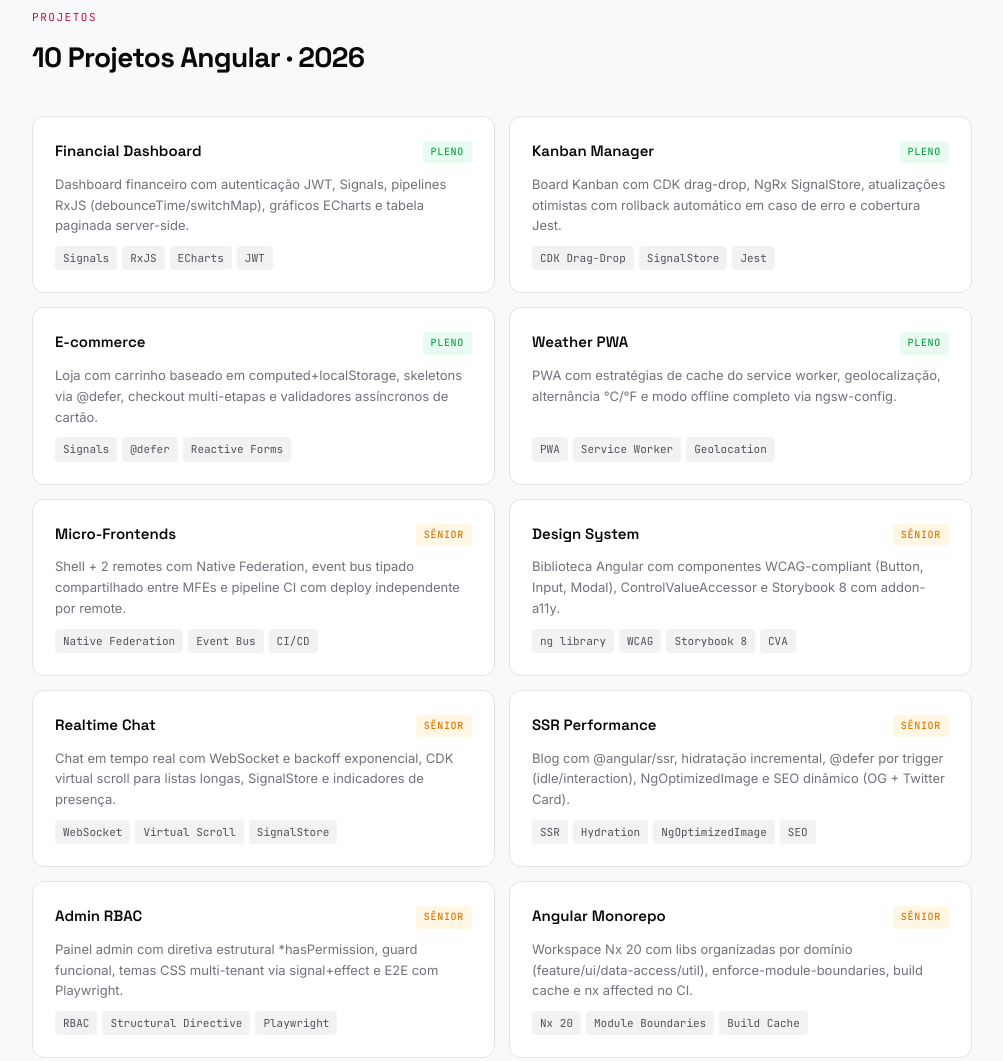
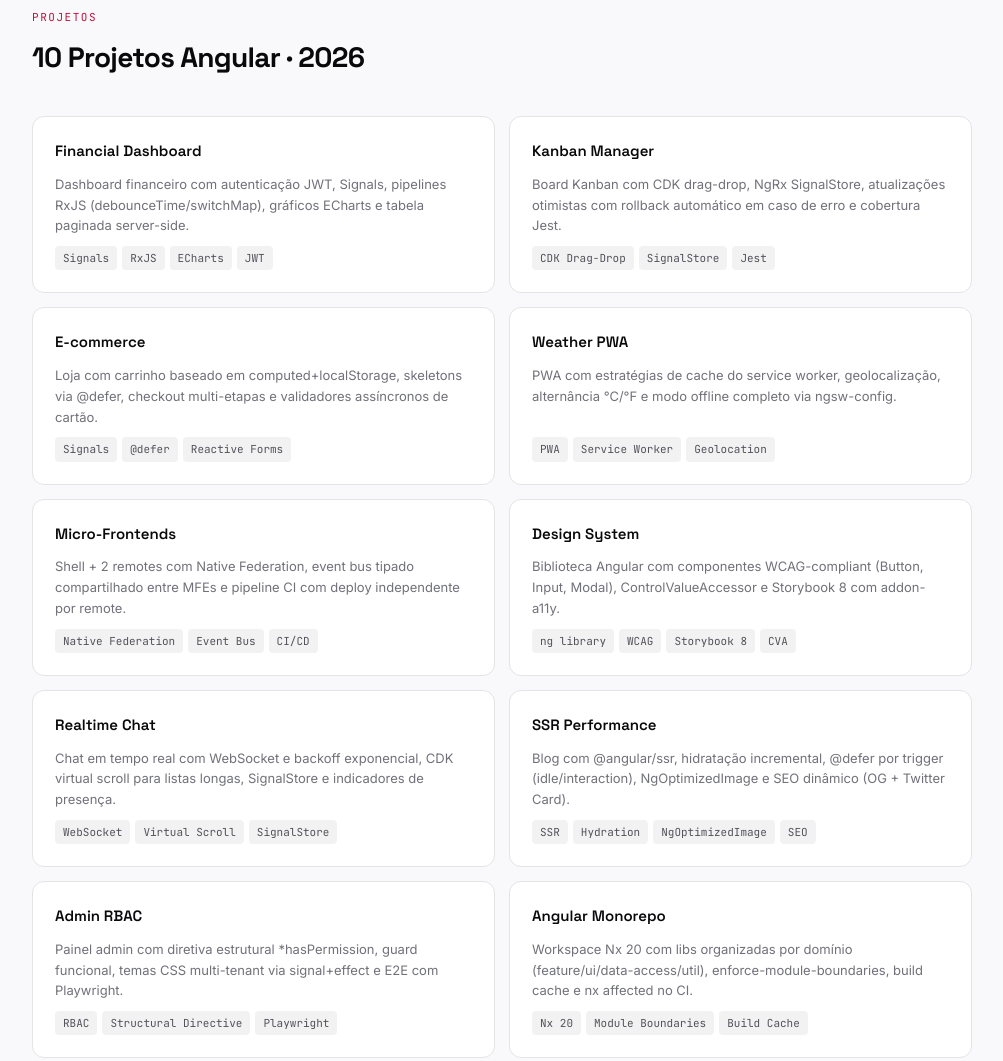
Before and after one commit to tatiane-lab/tatiane-lab.github.io, a plain HTML site: page index.html in a window 1280 px wide. Shown: the part 580-1641 px from the top of the page, without its empty margins (138-1141 px from the left). Drawn offline with Linux system fonts and the light colour scheme.

Commit message:
fix: remove level classification from project cards

```diff
--- a/index.html
+++ b/index.html
@@ -3,7 +3,7 @@
 <link rel="stylesheet" href="https://fonts.googleapis.com/css2?family=Space+Grotesk:wght@400;500;600;700&family=Inter:wght@400;500&family=JetBrains+Mono:wght@400;500&display=swap">
 
 <style>
-/* Dark-first · rose accent referencing Angular's brand · grid + timeline layout */
+/* Dark-first · rose accent nodding to Angular's brand */
 :root {
   --bg: #09090b;
   --surface: #18181b;
@@ -12,9 +12,6 @@
   --fg: #fafafa;
   --muted: #a1a1aa;
   --accent: #e11d48;
-  --accent-soft: rgba(225,29,72,.12);
-  --pleno: #4ade80;
-  --senior: #fbbf24;
   --tag-bg: rgba(255,255,255,.07);
   --tag-fg: #a1a1aa;
   --font-h: 'Space Grotesk', system-ui, sans-serif;
@@ -26,8 +23,7 @@
   :root:not([data-theme="dark"]) {
     --bg: #f9f9fb; --surface: #fff; --surface-2: #f4f4f6;
     --border: #e4e4e7; --fg: #09090b; --muted: #71717a;
-    --accent: #be123c; --accent-soft: rgba(190,18,60,.1);
-    --pleno: #16a34a; --senior: #d97706;
+    --accent: #be123c;
     --tag-bg: rgba(0,0,0,.05); --tag-fg: #52525b;
     color-scheme: light;
   }
@@ -35,8 +31,7 @@
 :root[data-theme="light"] {
   --bg: #f9f9fb; --surface: #fff; --surface-2: #f4f4f6;
   --border: #e4e4e7; --fg: #09090b; --muted: #71717a;
-  --accent: #be123c; --accent-soft: rgba(190,18,60,.1);
-  --pleno: #16a34a; --senior: #d97706;
+  --accent: #be123c;
   --tag-bg: rgba(0,0,0,.05); --tag-fg: #52525b;
   color-scheme: light;
 }
@@ -53,7 +48,6 @@ body {
   padding-right: max(16px, env(safe-area-inset-right,0px));
   padding-block: 0;
 }
-
 .wrap { max-width: 940px; margin: 0 auto; }
 
 /* HERO */
@@ -94,30 +88,17 @@ body {
   text-wrap: balance;
   margin-bottom: 20px;
 }
-.hero-sub {
-  font-size: 16px;
-  color: var(--muted);
-  margin-bottom: 20px;
-}
+.hero-sub { font-size: 16px; color: var(--muted); margin-bottom: 20px; }
 .hero-bio {
-  font-size: 15px;
-  color: var(--muted);
-  max-width: 580px;
-  margin-bottom: 36px;
-  line-height: 1.75;
+  font-size: 15px; color: var(--muted);
+  max-width: 580px; margin-bottom: 36px; line-height: 1.75;
 }
 .hero-links { display: flex; flex-wrap: wrap; gap: 10px; }
 .btn {
-  display: inline-flex;
-  align-items: center;
-  gap: 8px;
-  padding: 10px 20px;
-  border-radius: 8px;
-  font-size: 14px;
-  font-weight: 500;
-  text-decoration: none;
-  transition: opacity .15s, background .15s;
-  font-family: var(--font-b);
+  display: inline-flex; align-items: center; gap: 8px;
+  padding: 10px 20px; border-radius: 8px;
+  font-size: 14px; font-weight: 500; text-decoration: none;
+  transition: opacity .15s, background .15s; font-family: var(--font-b);
 }
 .btn-primary { background: var(--accent); color: #fff; }
 .btn-primary:hover { opacity: .85 }
@@ -128,20 +109,13 @@ body {
 section { padding-block: 64px; border-bottom: 1px solid var(--border); }
 section:last-of-type { border-bottom: none }
 .s-label {
-  font-family: var(--font-m);
-  font-size: 11px;
-  letter-spacing: .14em;
-  text-transform: uppercase;
-  color: var(--accent);
-  margin-bottom: 8px;
+  font-family: var(--font-m); font-size: 11px;
+  letter-spacing: .14em; text-transform: uppercase;
+  color: var(--accent); margin-bottom: 8px;
 }
 .s-title {
-  font-family: var(--font-h);
-  font-size: 28px;
-  font-weight: 700;
-  letter-spacing: -.025em;
-  margin-bottom: 36px;
-  text-wrap: balance;
+  font-family: var(--font-h); font-size: 28px; font-weight: 700;
+  letter-spacing: -.025em; margin-bottom: 36px; text-wrap: balance;
 }
 
 /* PROJECTS */
@@ -157,11 +131,8 @@ section:last-of-type { border-bottom: none }
   border: 1px solid var(--border);
   border-radius: 12px;
   padding: 22px;
-  display: flex;
-  flex-direction: column;
-  gap: 10px;
-  text-decoration: none;
-  color: inherit;
+  display: flex; flex-direction: column; gap: 10px;
+  text-decoration: none; color: inherit;
   position: relative;
   transition: border-color .15s, box-shadow .15s;
 }
@@ -169,98 +140,58 @@ section:last-of-type { border-bottom: none }
   border-color: var(--accent);
   box-shadow: 0 0 0 1px var(--accent), 0 6px 28px rgba(0,0,0,.25);
 }
-.card-top { display: flex; align-items: flex-start; justify-content: space-between; gap: 10px; }
-.card-name { font-family: var(--font-h); font-size: 15px; font-weight: 600; min-width: 0; }
-.badge {
-  font-family: var(--font-m);
-  font-size: 10px;
-  font-weight: 500;
-  letter-spacing: .07em;
-  text-transform: uppercase;
-  padding: 3px 8px;
-  border-radius: 4px;
-  flex-shrink: 0;
-  margin-top: 2px;
-}
-.badge-p { background: rgba(74,222,128,.12); color: var(--pleno); }
-.badge-s { background: rgba(251,191,36,.12); color: var(--senior); }
+.card-name { font-family: var(--font-h); font-size: 15px; font-weight: 600; }
 .card-desc { font-size: 13px; color: var(--muted); line-height: 1.6; flex: 1; }
 .tags { display: flex; flex-wrap: wrap; gap: 5px; }
 .tag {
-  font-family: var(--font-m);
-  font-size: 11px;
-  background: var(--tag-bg);
-  color: var(--tag-fg);
-  padding: 3px 8px;
-  border-radius: 4px;
+  font-family: var(--font-m); font-size: 11px;
+  background: var(--tag-bg); color: var(--tag-fg);
+  padding: 3px 8px; border-radius: 4px;
 }
 .arrow {
-  position: absolute;
-  top: 18px; right: 18px;
-  color: var(--muted);
-  opacity: 0;
-  transition: opacity .15s, transform .15s;
-  font-size: 15px;
+  position: absolute; top: 18px; right: 18px;
+  color: var(--muted); opacity: 0;
+  transition: opacity .15s, transform .15s; font-size: 15px;
 }
 .card:hover .arrow { opacity: 1; transform: translate(2px,-2px) }
 
 /* EXPERIENCE */
 .timeline { display: flex; flex-direction: column; }
 .ti {
-  display: grid;
-  grid-template-columns: 150px 1fr;
-  gap: 24px;
-  padding-block: 22px;
-  border-top: 1px solid var(--border);
+  display: grid; grid-template-columns: 150px 1fr; gap: 24px;
+  padding-block: 22px; border-top: 1px solid var(--border);
 }
 .ti:first-child { border-top: none; padding-top: 0 }
 .ti:last-child { padding-bottom: 0 }
-@media (max-width: 540px) {
-  .ti { grid-template-columns: 1fr; gap: 4px; }
-}
+@media (max-width: 540px) { .ti { grid-template-columns: 1fr; gap: 4px; } }
 .t-period { font-family: var(--font-m); font-size: 12px; color: var(--muted); line-height: 1.4; padding-top: 2px; }
 .t-co { font-family: var(--font-h); font-size: 15px; font-weight: 600; }
 .t-role { font-size: 13px; color: var(--muted); margin-top: 2px; }
 .t-desc { font-size: 13px; color: var(--muted); margin-top: 6px; line-height: 1.6; }
 
 /* SKILLS */
-.skills-grid {
-  display: grid;
-  grid-template-columns: repeat(auto-fill, minmax(190px,1fr));
-  gap: 28px 32px;
-}
+.skills-grid { display: grid; grid-template-columns: repeat(auto-fill, minmax(190px,1fr)); gap: 28px 32px; }
 .sg-label {
-  font-family: var(--font-m);
-  font-size: 11px;
-  letter-spacing: .1em;
-  text-transform: uppercase;
-  color: var(--accent);
-  margin-bottom: 10px;
+  font-family: var(--font-m); font-size: 11px;
+  letter-spacing: .1em; text-transform: uppercase;
+  color: var(--accent); margin-bottom: 10px;
 }
 .chips { display: flex; flex-wrap: wrap; gap: 6px; }
 .chip {
-  font-size: 13px;
-  background: var(--surface);
-  border: 1px solid var(--border);
-  color: var(--fg);
-  padding: 4px 12px;
-  border-radius: 20px;
+  font-size: 13px; background: var(--surface);
+  border: 1px solid var(--border); color: var(--fg);
+  padding: 4px 12px; border-radius: 20px;
 }
 
 /* FOOTER */
 footer {
-  padding-block: 36px;
-  display: flex;
-  align-items: center;
-  justify-content: space-between;
-  gap: 12px;
-  flex-wrap: wrap;
+  padding-block: 36px; display: flex; align-items: center;
+  justify-content: space-between; gap: 12px; flex-wrap: wrap;
 }
 .footer-id { font-family: var(--font-h); font-size: 14px; font-weight: 600; }
 .footer-links { display: flex; gap: 20px; }
 .footer-links a { font-size: 13px; color: var(--muted); text-decoration: none; }
 .footer-links a:hover { color: var(--accent) }
-
 svg { flex-shrink: 0 }
 </style>
 
@@ -285,7 +216,6 @@ svg { flex-shrink: 0 }
     </div>
   </header>
 
-  <!-- PROJECTS -->
   <section>
     <div class="s-label">Projetos</div>
     <h2 class="s-title">10 Projetos Angular · 2026</h2>
@@ -293,10 +223,7 @@ svg { flex-shrink: 0 }
 
       <a href="https://github.com/tatiane-lab/financial-dashboard" class="card" target="_blank" rel="noopener">
         <span class="arrow">↗</span>
-        <div class="card-top">
         <span class="card-name">Financial Dashboard</span>
-          <span class="badge badge-p">Pleno</span>
-        </div>
         <p class="card-desc">Dashboard financeiro com autenticação JWT, Signals, pipelines RxJS (debounceTime/switchMap), gráficos ECharts e tabela paginada server-side.</p>
         <div class="tags">
           <span class="tag">Signals</span><span class="tag">RxJS</span><span class="tag">ECharts</span><span class="tag">JWT</span>
@@ -305,10 +232,7 @@ svg { flex-shrink: 0 }
 
       <a href="https://github.com/tatiane-lab/kanban-manager" class="card" target="_blank" rel="noopener">
         <span class="arrow">↗</span>
-        <div class="card-top">
         <span class="card-name">Kanban Manager</span>
-          <span class="badge badge-p">Pleno</span>
-        </div>
         <p class="card-desc">Board Kanban com CDK drag-drop, NgRx SignalStore, atualizações otimistas com rollback automático em caso de erro e cobertura Jest.</p>
         <div class="tags">
           <span class="tag">CDK Drag-Drop</span><span class="tag">SignalStore</span><span class="tag">Jest</span>
@@ -317,10 +241,7 @@ svg { flex-shrink: 0 }
 
       <a href="https://github.com/tatiane-lab/ecommerce" class="card" target="_blank" rel="noopener">
         <span class="arrow">↗</span>
-        <div class="card-top">
         <span class="card-name">E-commerce</span>
-          <span class="badge badge-p">Pleno</span>
-        </div>
         <p class="card-desc">Loja com carrinho baseado em computed+localStorage, skeletons via @defer, checkout multi-etapas e validadores assíncronos de cartão.</p>
         <div class="tags">
           <span class="tag">Signals</span><span class="tag">@defer</span><span class="tag">Reactive Forms</span>
@@ -329,10 +250,7 @@ svg { flex-shrink: 0 }
 
       <a href="https://github.com/tatiane-lab/weather-pwa" class="card" target="_blank" rel="noopener">
         <span class="arrow">↗</span>
-        <div class="card-top">
         <span class="card-name">Weather PWA</span>
-          <span class="badge badge-p">Pleno</span>
-        </div>
         <p class="card-desc">PWA com estratégias de cache do service worker, geolocalização, alternância °C/°F e modo offline completo via ngsw-config.</p>
         <div class="tags">
           <span class="tag">PWA</span><span class="tag">Service Worker</span><span class="tag">Geolocation</span>
@@ -341,10 +259,7 @@ svg { flex-shrink: 0 }
 
       <a href="https://github.com/tatiane-lab/micro-frontends" class="card" target="_blank" rel="noopener">
         <span class="arrow">↗</span>
-        <div class="card-top">
         <span class="card-name">Micro-Frontends</span>
-          <span class="badge badge-s">Sênior</span>
-        </div>
         <p class="card-desc">Shell + 2 remotes com Native Federation, event bus tipado compartilhado entre MFEs e pipeline CI com deploy independente por remote.</p>
         <div class="tags">
           <span class="tag">Native Federation</span><span class="tag">Event Bus</span><span class="tag">CI/CD</span>
@@ -353,10 +268,7 @@ svg { flex-shrink: 0 }
 
       <a href="https://github.com/tatiane-lab/design-system" class="card" target="_blank" rel="noopener">
         <span class="arrow">↗</span>
-        <div class="card-top">
         <span class="card-name">Design System</span>
-          <span class="badge badge-s">Sênior</span>
-        </div>
         <p class="card-desc">Biblioteca Angular com componentes WCAG-compliant (Button, Input, Modal), ControlValueAccessor e Storybook 8 com addon-a11y.</p>
         <div class="tags">
           <span class="tag">ng library</span><span class="tag">WCAG</span><span class="tag">Storybook 8</span><span class="tag">CVA</span>
@@ -365,10 +277,7 @@ svg { flex-shrink: 0 }
 
       <a href="https://github.com/tatiane-lab/realtime-chat" class="card" target="_blank" rel="noopener">
         <span class="arrow">↗</span>
-        <div class="card-top">
         <span class="card-name">Realtime Chat</span>
-          <span class="badge badge-s">Sênior</span>
-        </div>
         <p class="card-desc">Chat em tempo real com WebSocket e backoff exponencial, CDK virtual scroll para listas longas, SignalStore e indicadores de presença.</p>
         <div class="tags">
           <span class="tag">WebSocket</span><span class="tag">Virtual Scroll</span><span class="tag">SignalStore</span>
@@ -377,10 +286,7 @@ svg { flex-shrink: 0 }
 
       <a href="https://github.com/tatiane-lab/ssr-performance" class="card" target="_blank" rel="noopener">
         <span class="arrow">↗</span>
-        <div class="card-top">
         <span class="card-name">SSR Performance</span>
-          <span class="badge badge-s">Sênior</span>
-        </div>
         <p class="card-desc">Blog com @angular/ssr, hidratação incremental, @defer por trigger (idle/interaction), NgOptimizedImage e SEO dinâmico (OG + Twitter Card).</p>
         <div class="tags">
           <span class="tag">SSR</span><span class="tag">Hydration</span><span class="tag">NgOptimizedImage</span><span class="tag">SEO</span>
@@ -389,10 +295,7 @@ svg { flex-shrink: 0 }
 
       <a href="https://github.com/tatiane-lab/admin-rbac" class="card" target="_blank" rel="noopener">
         <span class="arrow">↗</span>
-        <div class="card-top">
         <span class="card-name">Admin RBAC</span>
-          <span class="badge badge-s">Sênior</span>
-        </div>
         <p class="card-desc">Painel admin com diretiva estrutural *hasPermission, guard funcional, temas CSS multi-tenant via signal+effect e E2E com Playwright.</p>
         <div class="tags">
           <span class="tag">RBAC</span><span class="tag">Structural Directive</span><span class="tag">Playwright</span>
@@ -401,10 +304,7 @@ svg { flex-shrink: 0 }
 
       <a href="https://github.com/tatiane-lab/angular-monorepo" class="card" target="_blank" rel="noopener">
         <span class="arrow">↗</span>
-        <div class="card-top">
         <span class="card-name">Angular Monorepo</span>
-          <span class="badge badge-s">Sênior</span>
-        </div>
         <p class="card-desc">Workspace Nx 20 com libs organizadas por domínio (feature/ui/data-access/util), enforce-module-boundaries, build cache e nx affected no CI.</p>
         <div class="tags">
           <span class="tag">Nx 20</span><span class="tag">Module Boundaries</span><span class="tag">Build Cache</span>
@@ -414,28 +314,18 @@ svg { flex-shrink: 0 }
     </div>
   </section>
 
-  <!-- EXPERIENCE -->
   <section>
     <div class="s-label">Experiência</div>
     <h2 class="s-title">Trajetória Profissional</h2>
     <div class="timeline">
-
       <div class="ti">
         <div class="t-period">Out 2024 — Presente</div>
-        <div>
-          <div class="t-co">Capgemini</div>
-          <div class="t-role">Desenvolvedora</div>
+        <div><div class="t-co">Capgemini</div><div class="t-role">Desenvolvedora</div></div>
       </div>
-      </div>
-
       <div class="ti">
         <div class="t-period">Jun 2022 — Ago 2024</div>
-        <div>
-          <div class="t-co">Publicações Online</div>
-          <div class="t-role">Desenvolvedora Front-end</div>
+        <div><div class="t-co">Publicações Online</div><div class="t-role">Desenvolvedora Front-end</div></div>
       </div>
-      </div>
-
       <div class="ti">
         <div class="t-period">Ago 2021 — Mai 2022</div>
         <div>
@@ -444,7 +334,6 @@ svg { flex-shrink: 0 }
           <div class="t-desc">Plataforma web para o cliente Santander em Angular 8, TypeScript, CSS e HTML.</div>
         </div>
       </div>
-
       <div class="ti">
         <div class="t-period">Jun 2021 — Ago 2021</div>
         <div>
@@ -453,7 +342,6 @@ svg { flex-shrink: 0 }
           <div class="t-desc">Sistemas internos com AngularJS, Angular, JavaScript e CITSmart.</div>
         </div>
       </div>
-
       <div class="ti">
         <div class="t-period">Mar 2021 — Jun 2021</div>
         <div>
@@ -462,15 +350,10 @@ svg { flex-shrink: 0 }
           <div class="t-desc">Angular 8, Java 8 e SpringBoot para sistemas de mobilidade.</div>
         </div>
       </div>
-
       <div class="ti">
         <div class="t-period">Nov 2019 — Dez 2020</div>
-        <div>
-          <div class="t-co">Eletronorte</div>
-          <div class="t-role">Estagiário — TI</div>
+        <div><div class="t-co">Eletronorte</div><div class="t-role">Estagiário — TI</div></div>
       </div>
-      </div>
-
       <div class="ti">
         <div class="t-period">Jan 2019 — Set 2019</div>
         <div>
@@ -479,7 +362,6 @@ svg { flex-shrink: 0 }
           <div class="t-desc">AngularJS, JavaScript e suporte ao laboratório de informática.</div>
         </div>
       </div>
-
       <div class="ti">
         <div class="t-period">Mai 2018 — Out 2018</div>
         <div>
@@ -488,11 +370,9 @@ svg { flex-shrink: 0 }
           <div class="t-desc">Sistemas internos e atualização de intranet em PHP, HTML e CSS.</div>
         </div>
       </div>
-
     </div>
   </section>
 
-  <!-- SKILLS -->
   <section>
     <div class="s-label">Tecnologias</div>
     <h2 class="s-title">Stack Técnica</h2>
@@ -500,44 +380,33 @@ svg { flex-shrink: 0 }
       <div>
         <div class="sg-label">Core</div>
         <div class="chips">
-          <span class="chip">Angular 22</span>
-          <span class="chip">TypeScript</span>
-          <span class="chip">JavaScript</span>
-          <span class="chip">HTML</span>
-          <span class="chip">CSS</span>
+          <span class="chip">Angular 22</span><span class="chip">TypeScript</span>
+          <span class="chip">JavaScript</span><span class="chip">HTML</span><span class="chip">CSS</span>
         </div>
       </div>
       <div>
         <div class="sg-label">Reatividade</div>
         <div class="chips">
-          <span class="chip">RxJS</span>
-          <span class="chip">Signals</span>
-          <span class="chip">NgRx SignalStore</span>
+          <span class="chip">RxJS</span><span class="chip">Signals</span><span class="chip">NgRx SignalStore</span>
         </div>
       </div>
       <div>
         <div class="sg-label">Testes</div>
         <div class="chips">
-          <span class="chip">Jest</span>
-          <span class="chip">Jasmine</span>
-          <span class="chip">Playwright</span>
+          <span class="chip">Jest</span><span class="chip">Jasmine</span><span class="chip">Playwright</span>
         </div>
       </div>
       <div>
         <div class="sg-label">Arquitetura</div>
         <div class="chips">
-          <span class="chip">Nx</span>
-          <span class="chip">Micro-Frontends</span>
-          <span class="chip">SSR</span>
-          <span class="chip">PWA</span>
+          <span class="chip">Nx</span><span class="chip">Micro-Frontends</span>
+          <span class="chip">SSR</span><span class="chip">PWA</span>
         </div>
       </div>
       <div>
         <div class="sg-label">Ferramentas</div>
         <div class="chips">
-          <span class="chip">Storybook 8</span>
-          <span class="chip">Bootstrap</span>
-          <span class="chip">Git</span>
+          <span class="chip">Storybook 8</span><span class="chip">Bootstrap</span><span class="chip">Git</span>
         </div>
       </div>
       <div>
```
Lines whose indentation alone changed are shown as unchanged.
